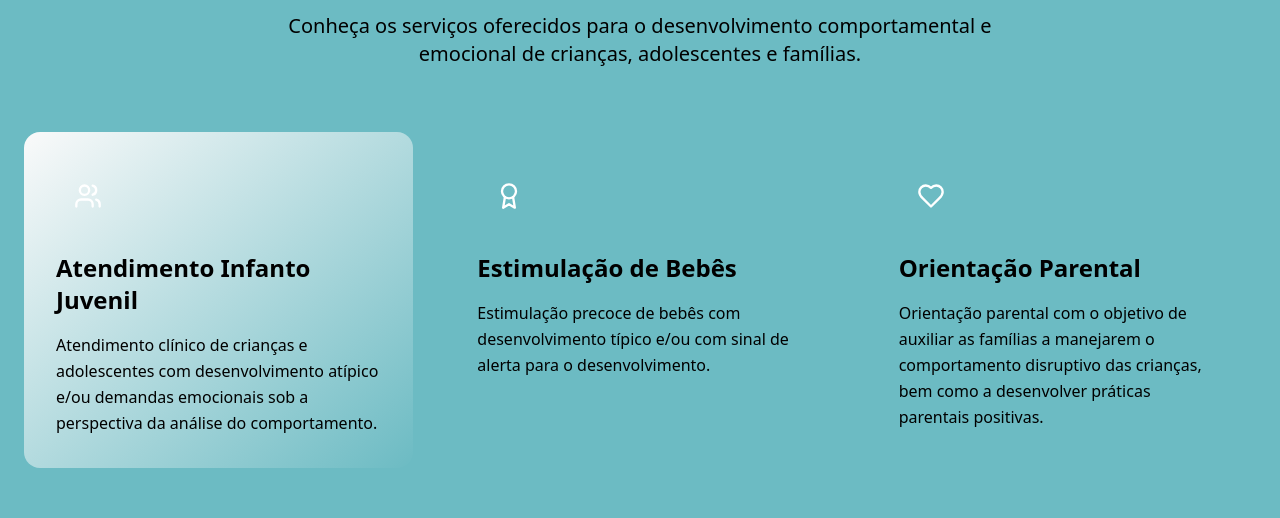
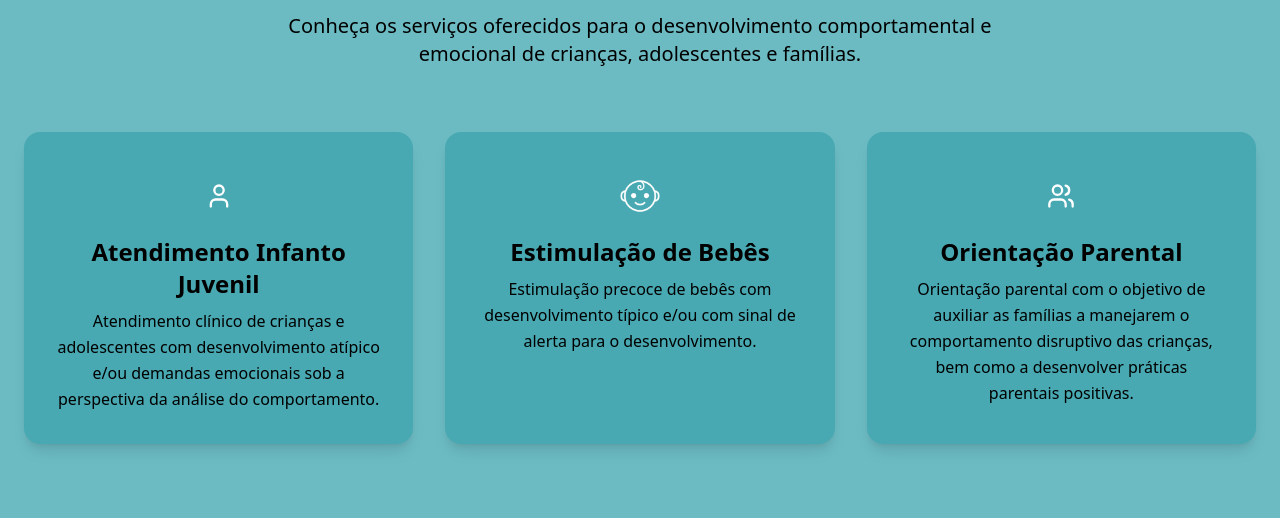
Before and after one commit to kainamf/psilarafrasson, a React (Create React App) app: page / in a window 1280 px wide. Shown: the part 865-1383 px from the top of the page. Built offline with nearby package versions, Linux system fonts and the light colour scheme.

Commit message:
feat: add baby icon image to Services component and update icon imports for consistency

```diff
--- a/src/components/Services.tsx
+++ b/src/components/Services.tsx
@@ -1,5 +1,5 @@
 import React from 'react';
-import { Users, Award, Heart, Star } from 'lucide-react';
+import { Users, User, Smile } from 'lucide-react';
 
 const CRP = '08/33121';
 const WHATSAPP_LINK = 'https://wa.me/554174037997';
@@ -20,29 +20,29 @@ function Services() {
                     </p>
                 </div>
                 <div className="grid md:grid-cols-3 gap-8">
-                    <div className="bg-gradient-to-br from-background to-primary p-8 rounded-2xl hover:shadow-xl transition-all transform hover:-translate-y-2">
-                        <div className="bg-primary w-16 h-16 rounded-full flex items-center justify-center mb-6">
-                            <Users className="text-white" size={28} />
+                    <div className="bg-primary-700 p-8 rounded-2xl shadow-lg hover:shadow-xl transition-all transform hover:-translate-y-2 flex flex-col items-center text-center">
+                        <div className="bg-primary w-16 h-16 rounded-full flex items-center justify-center mb-2">
+                            <User className="text-white" size={28} />
                         </div>
-                        <h3 className="text-2xl font-semibold text-accent mb-4">Atendimento Infanto Juvenil</h3>
+                        <h3 className="text-2xl font-semibold text-accent mb-2">Atendimento Infanto Juvenil</h3>
                         <p className="text-accent leading-relaxed">
                             Atendimento clínico de crianças e adolescentes com desenvolvimento atípico e/ou demandas emocionais sob a perspectiva da análise do comportamento.
                         </p>
                     </div>
-                    <div className="bg-gradient-to-br from-secondary to-background p-8 rounded-2xl hover:shadow-xl transition-all transform hover:-translate-y-2">
-                        <div className="bg-secondary w-16 h-16 rounded-full flex items-center justify-center mb-6">
-                            <Award className="text-white" size={28} />
+                    <div className="bg-primary-700 p-8 rounded-2xl shadow-lg hover:shadow-xl transition-all transform hover:-translate-y-2 flex flex-col items-center text-center">
+                        <div className="bg-secondary w-16 h-16 rounded-full flex items-center justify-center mb-2 overflow-hidden">
+                            <img src="/assets/images/baby.webp" alt="Ícone bebê" className="w-10 h-10 object-cover" style={{ filter: 'brightness(0) invert(1)' }} />
                         </div>
-                        <h3 className="text-2xl font-semibold text-accent mb-4">Estimulação de Bebês</h3>
+                        <h3 className="text-2xl font-semibold text-accent mb-2">Estimulação de Bebês</h3>
                         <p className="text-accent leading-relaxed">
                             Estimulação precoce de bebês com desenvolvimento típico e/ou com sinal de alerta para o desenvolvimento.
                         </p>
                     </div>
-                    <div className="bg-gradient-to-br from-primary to-secondary p-8 rounded-2xl hover:shadow-xl transition-all transform hover:-translate-y-2">
-                        <div className="bg-accent w-16 h-16 rounded-full flex items-center justify-center mb-6">
-                            <Heart className="text-white" size={28} />
+                    <div className="bg-primary-700 p-8 rounded-2xl shadow-lg hover:shadow-xl transition-all transform hover:-translate-y-2 flex flex-col items-center text-center">
+                        <div className="bg-accent w-16 h-16 rounded-full flex items-center justify-center mb-2">
+                            <Users className="text-white" size={28} />
                         </div>
-                        <h3 className="text-2xl font-semibold text-accent mb-4">Orientação Parental</h3>
+                        <h3 className="text-2xl font-semibold text-accent mb-2">Orientação Parental</h3>
                         <p className="text-accent leading-relaxed">
                             Orientação parental com o objetivo de auxiliar as famílias a manejarem o comportamento disruptivo das crianças, bem como a desenvolver práticas parentais positivas.
                         </p>
```
Also changed, not shown: public/assets/images/baby.webp (added).
